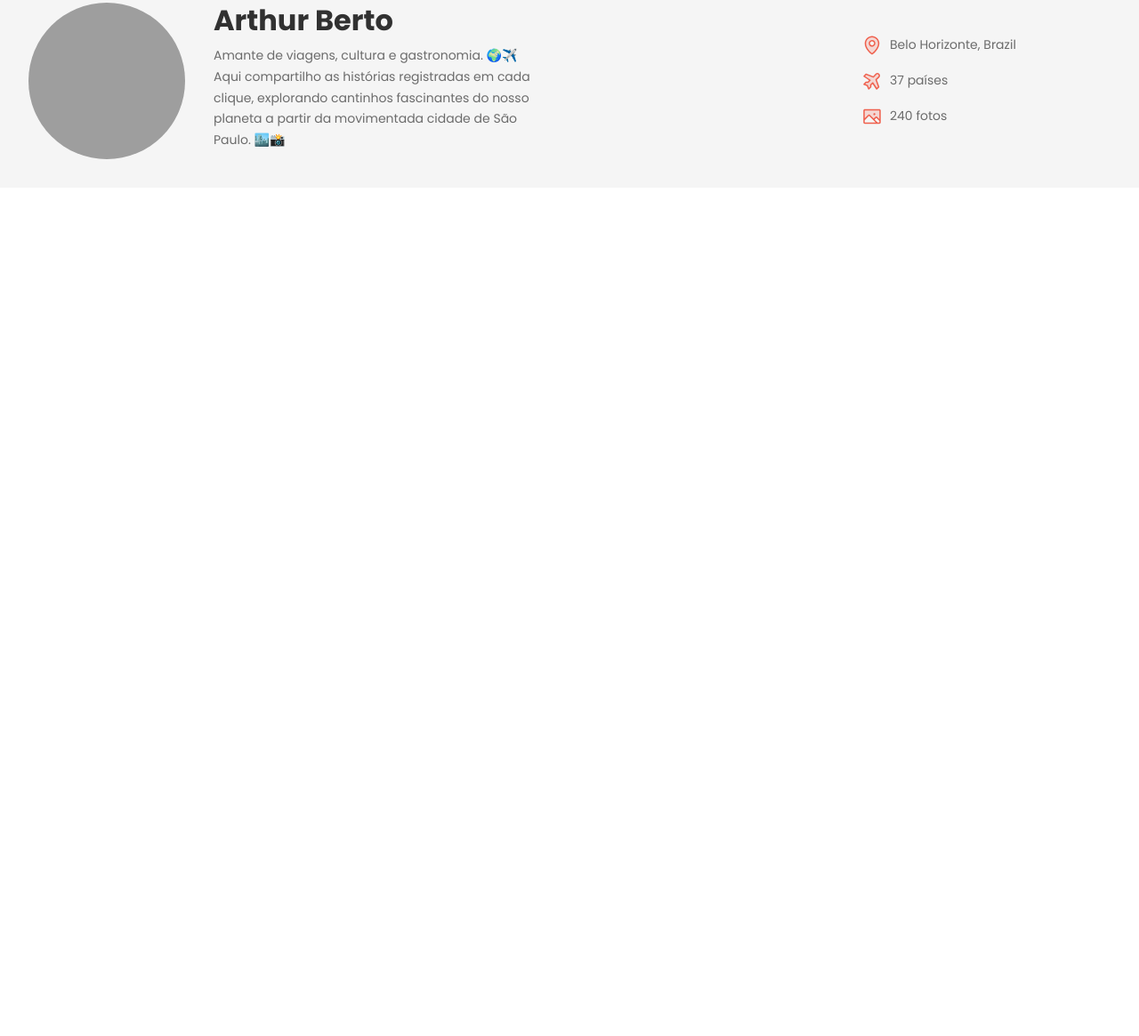
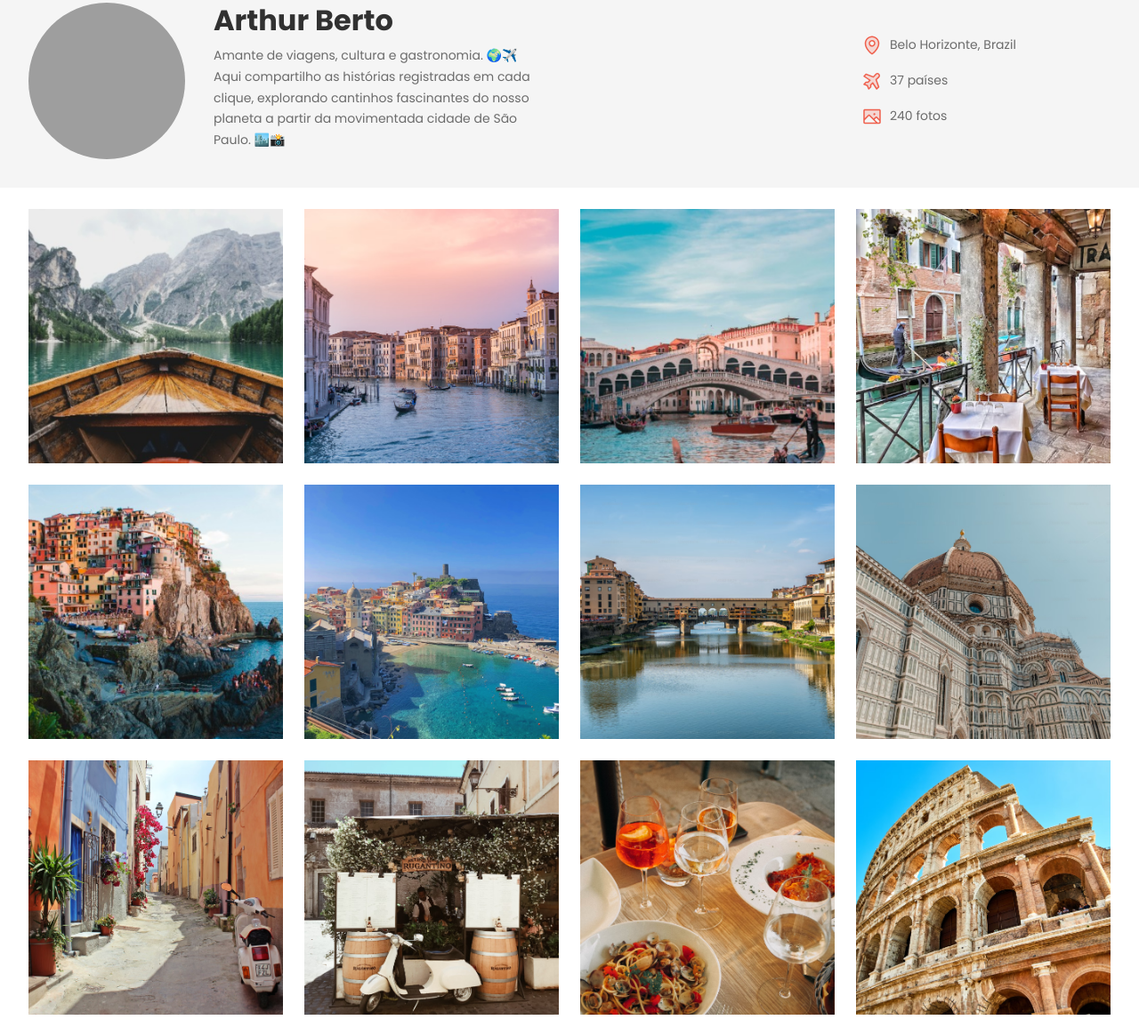
Before and after one commit to ArthurBerto/03-travelgram, a plain HTML site: page index.html in a window 1280 px wide. Shown: the part 125-1290 px from the top of the page at 89% size. Before the commit the page ends 800 px from the top, so only its background shows below. Drawn offline with Linux system fonts and the light colour scheme; grey boxes are pictures that could not be loaded.

Commit message:
💄 feat: Implementação da galeria

```diff
--- a/index.html
+++ b/index.html
@@ -94,5 +94,22 @@
 
     </div>
 
+    <main class="container">
+
+        <img src="assets/images/Image 01.png" alt="...">
+        <img src="assets/images/Image 02.png" alt="...">
+        <img src="assets/images/Image 03.png" alt="...">
+        <img src="assets/images/Image 04.png" alt="...">
+        <img src="assets/images/Image 05.png" alt="...">
+        <img src="assets/images/Image 06.png" alt="...">
+        <img src="assets/images/Image 07.png" alt="...">
+        <img src="assets/images/Image 08.png" alt="...">
+        <img src="assets/images/Image 09.png" alt="...">
+        <img src="assets/images/Image 10.png" alt="...">
+        <img src="assets/images/Image 11.png" alt="...">
+        <img src="assets/images/Image 12.png" alt="...">
+
+    </main>
+
 </body>
 </html>
--- a/styles/header.css
+++ b/styles/header.css
@@ -18,6 +18,7 @@
     width: 176px;
     height: 176px;
     border-radius: 50%;
+    object-fit: cover;
 }
 
 #profile > div {
--- a/styles/index.css
+++ b/styles/index.css
@@ -1,3 +1,4 @@
 @import url(global.css);
 @import url(nav.css);
 @import url(header.css);
+@import url(main.css);
--- /dev/null
+++ b/styles/main.css
@@ -0,0 +1,12 @@
+main {
+    display: flex;
+    flex-wrap: wrap;
+    gap: 24px;
+    padding-block: 24px;
+}
+
+main img {
+    width: 286px;
+    height: 286px;
+    object-fit: cover;
+}
```
